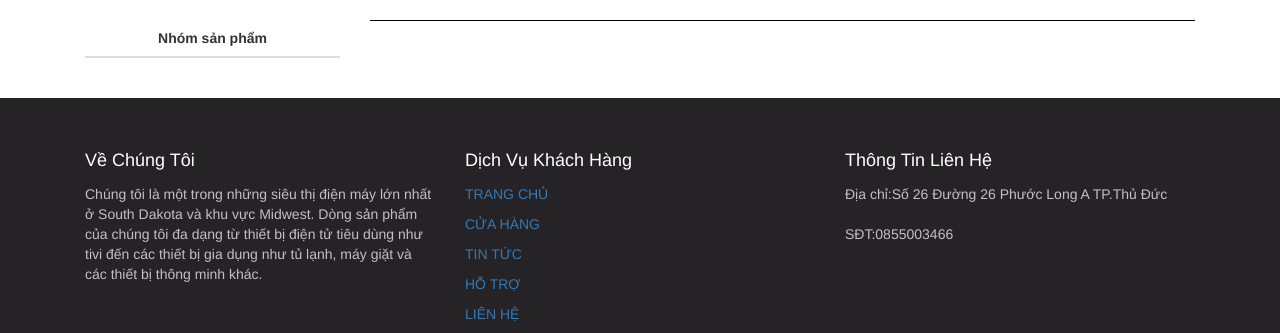
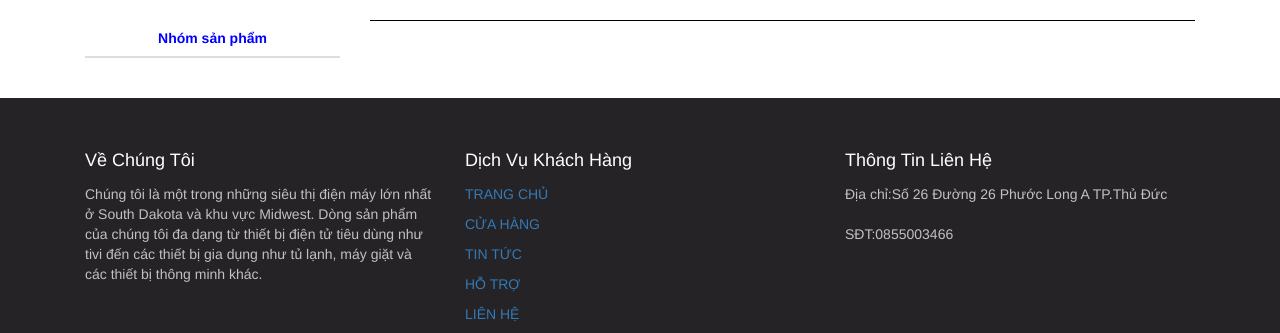
Before and after one commit to LangThong/Nhom11_SieuThiDienMay, a PHP site: page /productions.php in a window 1280 px wide. Shown: the part 72-405 px from the top of the page. Run offline with PHP 8.4, Linux system fonts and the light colour scheme; data that the repository does not hold is empty.

Commit message:
Cap Nhat Trang San Pham

```diff
--- a/productions.php
+++ b/productions.php
@@ -5,7 +5,7 @@
 				<table class="table table-hover">
 					<thead>
 						<tr>
-						    <th>Nhóm sản phẩm</th>
+						    <th style="color: blue;">Nhóm sản phẩm</th>
 						</tr>
 					</thead>
 					<?php foreach ($categories as $category) { ?>
```
